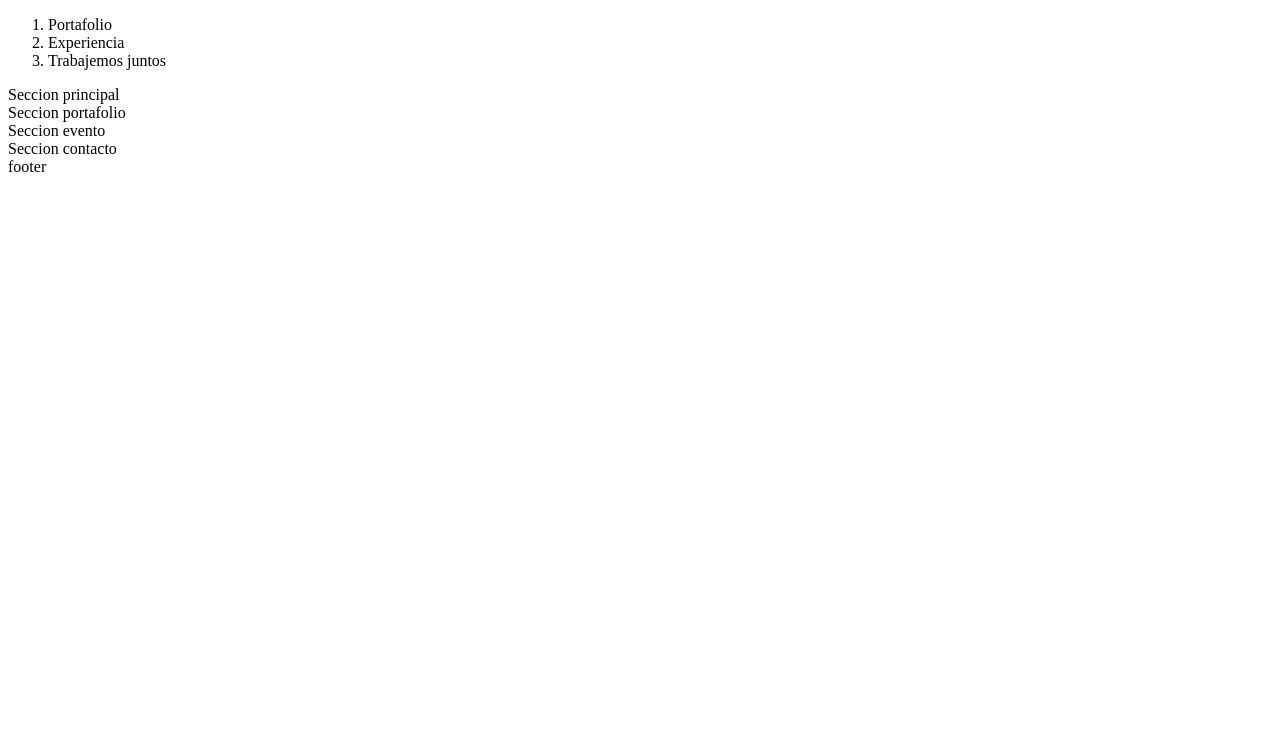
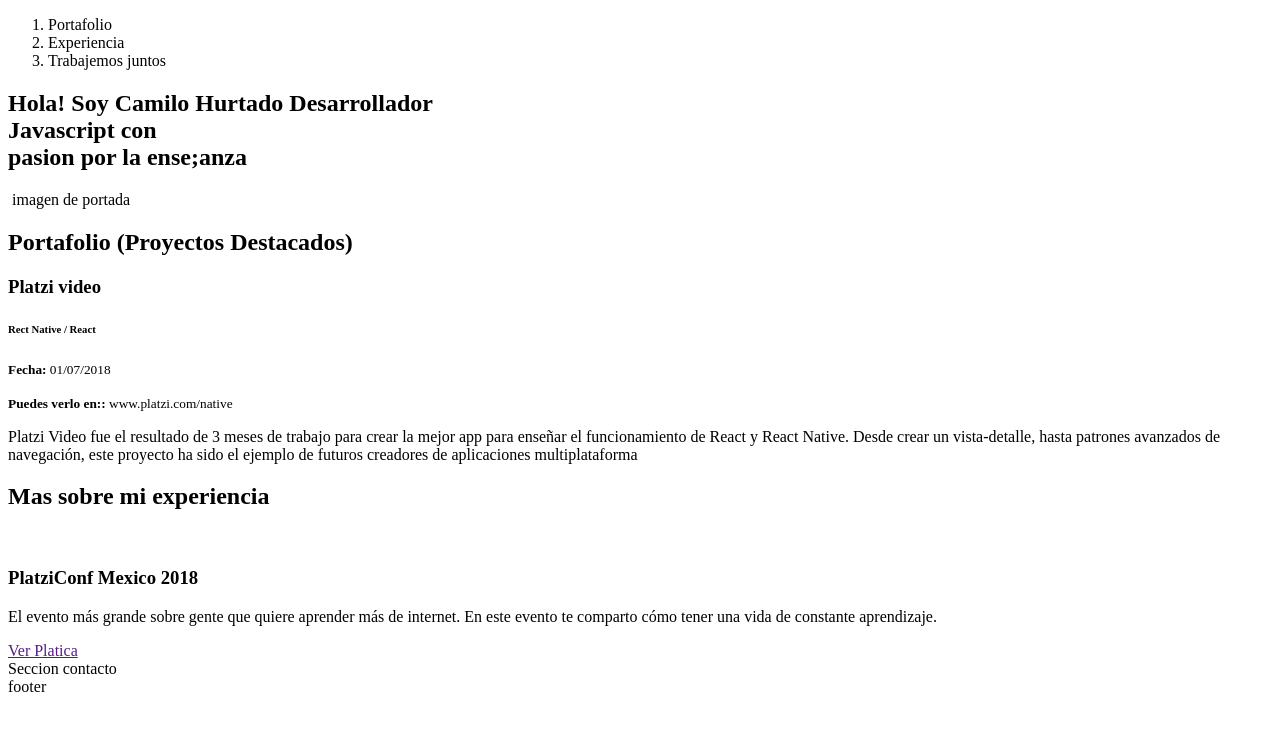
Before and after one commit to chc201627/platziweb, a plain HTML site: page index.html in a window 1280 px wide. Drawn offline with Linux system fonts and the light colour scheme.

Commit message:
Agrengado seccion principal, portafolio

```diff
--- a/index.html
+++ b/index.html
@@ -21,13 +21,31 @@
             </nav>
         </header>
         <section>
-            Seccion principal
+            <h1>
+                Hola! Soy <strong>Camilo Hurtado</strong>  Desarrollador <br><strong>Javascript </strong> con<br> pasion por la <strong>ense;anza</strong>
+            </h1>
+            <img src="" alt=""> imagen de portada
         </section>
         <section>
-            Seccion portafolio
+            <h2>Portafolio (Proyectos Destacados)</h2>
+            <article>
+                <h3>Platzi video</h3>
+                <h6>Rect Native / React</h6>
+                <p><small> <strong>Fecha:</strong> 01/07/2018</small></p>
+                <p><small> <strong>Puedes verlo en::</strong> www.platzi.com/native</small></p>
+                <p>Platzi Video fue el resultado de 3 meses de trabajo para crear la mejor app para enseñar el funcionamiento de React y React Native. Desde crear un vista-detalle, hasta patrones avanzados de navegación, este proyecto ha sido el ejemplo de futuros creadores de aplicaciones multiplataforma</p>
+            </article>
         </section>
         <section>
-            Seccion evento
+            <h2>Mas sobre mi experiencia</h2>
+            <article>
+                <figeru>
+                    <img src="" alt="">
+                </figeru>
+                <h3>PlatziConf Mexico 2018</h3>
+                <p>El evento más grande sobre gente que quiere aprender más de internet. En este evento te comparto cómo tener una vida de constante aprendizaje.</p>
+                <a href="">Ver Platica</a>
+            </article>
         </section>
         <section>
             Seccion contacto
```
